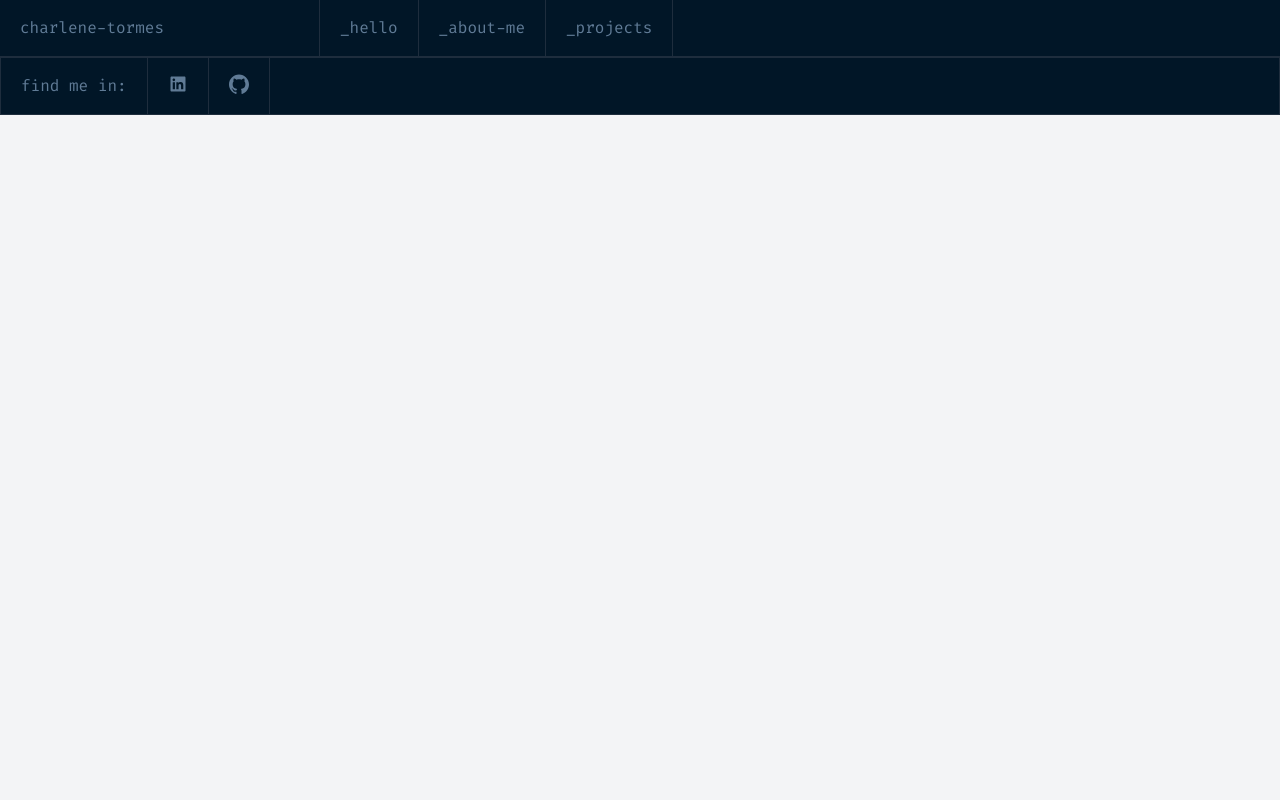
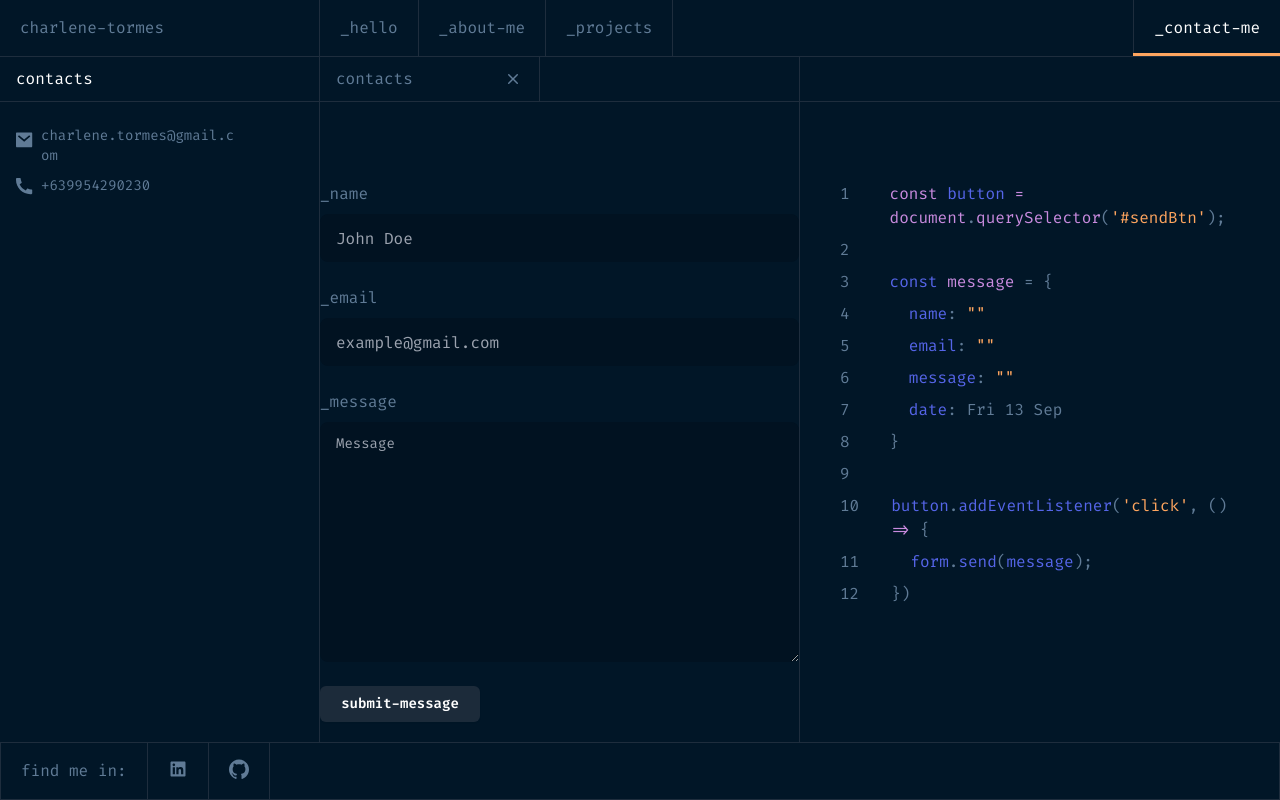
Before and after one commit to charlenetormes/portfolio, a Nuxt app: page /contacts in a window 1280 px wide. Built offline with nearby package versions, Linux system fonts and the light colour scheme; what vue3-perfect-scrollbar would draw is missing.

Commit message:
Added contact page

```diff
--- /dev/null
+++ b/components/base/ContactDrawer.vue
@@ -0,0 +1,11 @@
+<template>
+    <div class="flex w-full max-w-80 h-full border-r-[1px] border-lines-100">
+        <div class="flex flex-col w-full">
+            <BaseSideSection title="contacts">
+                <BaseSideContact />
+            </BaseSideSection>
+        </div>
+    </div>
+</template>
+
+<script lang="ts" setup></script>
--- /dev/null
+++ b/components/code/Contact.vue
@@ -0,0 +1,81 @@
+<template>
+    <div class="w-full flex flex-col overflow-y-hidden">
+        <div class="w-full border-b-[1px] border-lines-100">
+            <CodeTab title="contacts" />
+        </div>
+        <div class="flex items-start justify-center py-20 w-full h-full">
+            <form
+                class="flex flex-col gap-6 text-secondary-100 max-w-xl w-full"
+            >
+                <div class="flex flex-col gap-2">
+                    <label class="items-start">_name</label>
+                    <input
+                        v-model="form.name"
+                        type="text"
+                        placeholder="John Doe"
+                        class="input input-bordered w-full bg-primary-100 text-secondary-400"
+                    />
+                </div>
+                <div class="flex flex-col gap-2">
+                    <label class="items-start">_email</label>
+                    <input
+                        v-model="form.email"
+                        type="text"
+                        placeholder="example@gmail.com"
+                        class="input input-bordered w-full bg-primary-100 text-secondary-400"
+                    />
+                </div>
+                <div class="flex flex-col gap-2">
+                    <label class="items-start">_message</label>
+                    <textarea
+                        v-model="form.message"
+                        class="textarea textarea-bordered bg-primary-100 text-secondary-400"
+                        placeholder="Message"
+                        rows="8"
+                    ></textarea>
+                </div>
+                <button
+                    type="submit"
+                    class="max-w-40 rounded-md bg-primary-500 px-3 py-2 text-sm font-semibold text-white shadow-sm hover:bg-indigo-500 focus-visible:outline focus-visible:outline-2 focus-visible:outline-offset-2 focus-visible:outline-indigo-600"
+                >
+                    submit-message
+                </button>
+            </form>
+        </div>
+    </div>
+</template>
+
+<script lang="ts" setup>
+const emits = defineEmits(["update:modelValue"]);
+
+const form = reactive({
+    name: "",
+    email: "",
+    message: "",
+});
+
+watch(
+    () => form.name,
+    () => {
+        handleUpdates();
+    }
+);
+
+watch(
+    () => form.email,
+    () => {
+        handleUpdates();
+    }
+);
+
+watch(
+    () => form.message,
+    () => {
+        handleUpdates();
+    }
+);
+
+const handleUpdates = () => {
+    emits("update:modelValue", form);
+};
+</script>
--- /dev/null
+++ b/components/code/ContactSnippet.vue
@@ -0,0 +1,111 @@
+<template>
+    <div class="flex flex-col w-full">
+        <div class="w-full min-h-[45px] border-b-[1px] border-lines-100"></div>
+        <div class="w-full h-full flex flex-col px-10 py-20 text-secondary-100">
+            <div class="flex flex-col gap-2">
+                <div
+                    v-for="(line, index) in data"
+                    :key="index"
+                    class="flex gap-10"
+                >
+                    <span>{{ index + 1 }}</span>
+                    <div
+                        v-if="index === 3"
+                        :class="{
+                            '-ml-2': (index + 1)?.toString()?.length > 1,
+                        }"
+                        v-html="name"
+                    ></div>
+                    <div
+                        v-if="index === 4"
+                        :class="{
+                            '-ml-2': (index + 1)?.toString()?.length > 1,
+                        }"
+                        v-html="email"
+                    ></div>
+                    <div
+                        v-if="index === 5"
+                        :class="{
+                            '-ml-2': (index + 1)?.toString()?.length > 1,
+                        }"
+                        v-html="message"
+                    ></div>
+                    <div
+                        v-if="index === 6"
+                        :class="{
+                            '-ml-2': (index + 1)?.toString()?.length > 1,
+                        }"
+                        v-html="date"
+                    ></div>
+                    <div
+                        v-else
+                        :class="{
+                            '-ml-2': (index + 1)?.toString()?.length > 1,
+                        }"
+                        v-html="line"
+                    ></div>
+                </div>
+            </div>
+        </div>
+    </div>
+</template>
+
+<script lang="ts" setup>
+import moment from "moment";
+interface FormValues {
+    name: string;
+    email: string;
+    message: string;
+}
+
+interface Props {
+    form: FormValues;
+}
+
+const props = defineProps({
+    form: { type: Object as PropType<FormValues>, default: null },
+}) satisfies Props;
+
+const digitLength = (line: number) => {
+    return line?.toString()?.length;
+};
+
+const name = computed(() => {
+    return `&nbsp;&nbsp;<span class="text-accent-500">name</span>: <span class="text-accent-100">"${
+        props?.form?.name ?? ""
+    }"</span>`;
+});
+
+const email = computed(() => {
+    return `&nbsp;&nbsp;<span class="text-accent-500">email</span>: <span class="text-accent-100">"${
+        props?.form?.email ?? ""
+    }"</span>`;
+});
+
+const message = computed(() => {
+    return `&nbsp;&nbsp;<span class="text-accent-500">message</span>: <span class="text-accent-100">"${
+        props?.form?.message ?? ""
+    }"</span>`;
+});
+
+const date = computed(() => {
+    return `&nbsp;&nbsp;<span class="text-accent-500">date</span>: ${moment().format(
+        "ddd DD MMM"
+    )}`;
+});
+
+const data = reactive([
+    `<span class="text-accent-400">const</span> <span class="text-accent-500">button</span> <span class="text-accent-400">=</span> <span class="text-accent-400">document</span>.<span class="text-accent-400">querySelector</span>(<span class="text-accent-100">'#sendBtn'</span>);`,
+    ``,
+    `<span class="text-accent-500">const</span> <span class="text-accent-400">message</span> = {`,
+    ``,
+    ``,
+    ``,
+    ``,
+    `}`,
+    ``,
+    `<span class="text-accent-500">button</span>.<span class="text-accent-500">addEventListener</span>(<span class="text-accent-100">'click'</span>, () <span class="text-accent-400">=></span> {`,
+    `&nbsp;&nbsp;<span class="text-accent-500">form</span>.<span class="text-accent-500">send</span>(<span class="text-accent-500">message</span>);`,
+    `})`,
+]);
+</script>
--- a/components/layouts/Header.vue
+++ b/components/layouts/Header.vue
@@ -5,6 +5,7 @@
         <div class="min-w-80 py-4 px-5 border-r-[1px] border-lines-100">
             <h1 class="text-secondary-100 text-base">charlene-tormes</h1>
         </div>
+        <div class="flex w-full items-start justify-between">
             <div class="flex w-full items-center">
                 <div class="flex relative">
                     <nuxt-link to="/">
@@ -12,7 +13,9 @@
                             class="relative border-r-[1px] border-lines-100 text-secondary-100 py-4 px-5 cursor-pointer hover:bg-primary-300 transition-all duration-100"
                         >
                             <span
-                            :class="{ 'text-white': route.path === PATHS.HOME }"
+                                :class="{
+                                    'text-white': route.path === PATHS.HOME,
+                                }"
                                 >_hello</span
                             >
                         </div>
@@ -59,6 +62,31 @@
                     ></div>
                 </div>
             </div>
+            <div>
+                <div class="flex relative">
+                    <nuxt-link to="/contacts">
+                        <div
+                            class="relative border-l-[1px] border-lines-100 text-secondary-100 py-4 px-5 cursor-pointer hover:bg-primary-300 transition-all duration-100"
+                        >
+                            <span
+                                :class="[
+                                    {
+                                        'text-white':
+                                            route.path === PATHS.CONTACTS,
+                                    },
+                                    'text-nowrap',
+                                ]"
+                                >_contact-me</span
+                            >
+                        </div>
+                    </nuxt-link>
+                    <div
+                        v-if="route.path === PATHS.CONTACTS"
+                        class="absolute bottom-0 w-full h-[3px] bg-accent-100"
+                    ></div>
+                </div>
+            </div>
+        </div>
     </div>
 </template>
 
--- a/package.json
+++ b/package.json
@@ -12,6 +12,7 @@
   "dependencies": {
     "@headlessui/vue": "^1.7.23",
     "@heroicons/vue": "^2.1.5",
+    "moment": "^2.30.1",
     "nuxt": "^3.13.0",
     "vue": "latest",
     "vue-embed-gist": "^1.2.0",
--- /dev/null
+++ b/pages/contacts.vue
@@ -0,0 +1,34 @@
+<template>
+    <div class="page-container w-full bg-primary-200">
+        <div class="w-full h-full flex">
+            <BaseContactDrawer />
+            <div class="grid grid-cols-2 w-full overflow-hidden">
+                <div
+                    class="col-span-1 w-full h-full flex border-r-[1px] border-lines-100 text-secondary-100"
+                >
+                    <CodeContact v-model="formValues" />
+                    <!-- {{ formValues }} -->
+                </div>
+                <div
+                    class="col-span-1 w-full h-full flex overflow-x-hidden overflow-y-auto"
+                >
+                    <CodeContactSnippet :form="formValues" />
+                </div>
+            </div>
+        </div>
+    </div>
+</template>
+
+<script lang="ts" setup>
+useHead({
+    title: "Charlene Tormes | Projects",
+});
+
+const formValues = ref();
+</script>
+
+<style scoped>
+.page-container {
+    height: calc(100vh - 115px);
+}
+</style>
--- a/tailwind.config.js
+++ b/tailwind.config.js
@@ -22,6 +22,7 @@ module.exports = {
                     100: "#607B96",
                     200: "#3C9D93",
                     300: "#4D5BCE",
+                    400: "#465E77",
                 },
                 accent: {
                     100: "#FEA55F",
--- a/utilities/enums.ts
+++ b/utilities/enums.ts
@@ -9,6 +9,7 @@ export enum PATHS {
     HOME = "/",
     ABOUT = "/about",
     PROJECTS = "/projects",
+    CONTACTS = "/contacts",
 }
 
 export enum TECH {
```
Also changed, not shown: 1 other file (tests, documents, lock files or other folders). Lines whose indentation alone changed are shown as unchanged.
